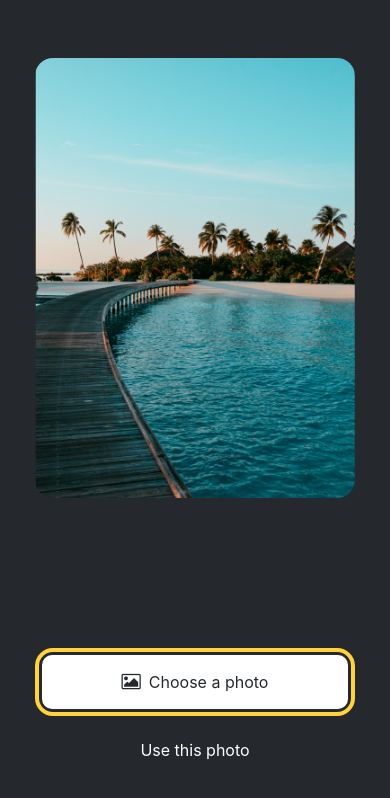
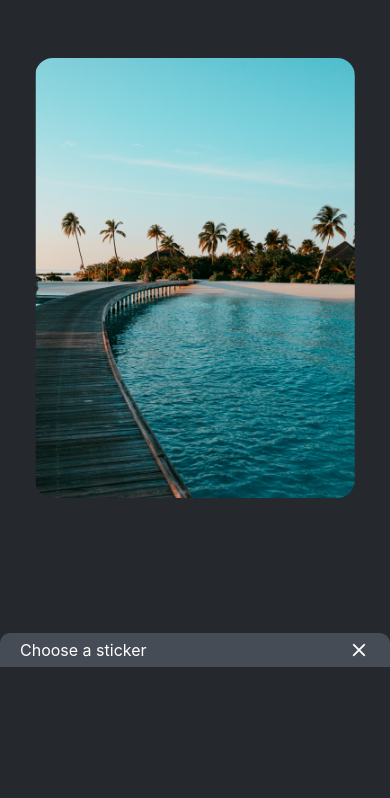
Before and after one commit to MarkusAP98/StickerSmash, a React Native app: screen / in a window 390 px wide. Shown: the top 798 px of the page. Built offline with nearby package versions, Linux system fonts and the light colour scheme.

Commit message:
feat: Add EmojiPicker component for selecting stickers

```diff
--- a/App.js
+++ b/App.js
@@ -6,12 +6,15 @@
 import ImageViewer from "./components/ImageViewer";
 import CircleButton from "./components/CircleButton";
 import IconButton from "./components/IconButton";
+import EmojiPicker from "./components/EmojiPicker";
 
 const PlaceholderImage = require("./assets/images/background-image.png");
 
 export default function App() {
   const [showAppOptions, setShowAppOptions] = useState(false);
   const [selectedImage, setSelectedImage] = useState(null);
+  const [isModalVisible, setIsModalVisible] = useState(false);
+
   const pickImageAsync = async () => {
     let result = await ImagePicker.launchImageLibraryAsync({
       allowsEditing: true,
@@ -28,8 +31,14 @@
   const onReset = () => {
     setShowAppOptions(false);
   };
-  const onAddSticker = () => {};
   const onSaveImageAsync = () => {};
+
+  const onAddSticker = () => {
+    setIsModalVisible(true);
+  };
+  const onModalClose = () => {
+    setIsModalVisible(false);
+  };
 
   return (
     <View style={styles.container}>
@@ -64,6 +73,10 @@
           />
         </View>
       )}
+      <EmojiPicker
+        isVisable={isModalVisible}
+        onClose={onModalClose}
+      ></EmojiPicker>
       <StatusBar style="auto" />
     </View>
   );
--- /dev/null
+++ b/components/EmojiPicker.js
@@ -0,0 +1,44 @@
+import { Modal, View, Text, Pressable, StyleSheet } from 'react-native';
+import MaterialIcons from '@expo/vector-icons/MaterialIcons';
+
+export default function EmojiPicker({ isVisible, children, onClose }) {
+    return (
+      <Modal animationType="slide" transparent={true} visible={isVisible}>
+        <View style={styles.modalContent}>
+          <View style={styles.titleContainer}>
+            <Text style={styles.title}>Choose a sticker</Text>
+            <Pressable onPress={onClose}>
+              <MaterialIcons name="close" color="#fff" size={22} />
+            </Pressable>
+          </View>
+          {children}
+        </View>
+      </Modal>
+    );
+  }
+
+const styles = StyleSheet.create({
+  modalContent: {
+    height: "25%",
+    width: "100%",
+    backgroundColor: "#25292e",
+    borderTopRightRadius: 18,
+    borderTopLeftRadius: 18,
+    position: "absolute",
+    bottom: 0,
+  },
+  titleContainer: {
+    height: "16%",
+    backgroundColor: "#464C55",
+    borderTopRightRadius: 10,
+    borderTopLeftRadius: 10,
+    paddingHorizontal: 20,
+    flexDirection: "row",
+    alignItems: "center",
+    justifyContent: "space-between",
+  },
+  title: {
+    color: "#fff",
+    fontSize: 16,
+  },
+});
```
